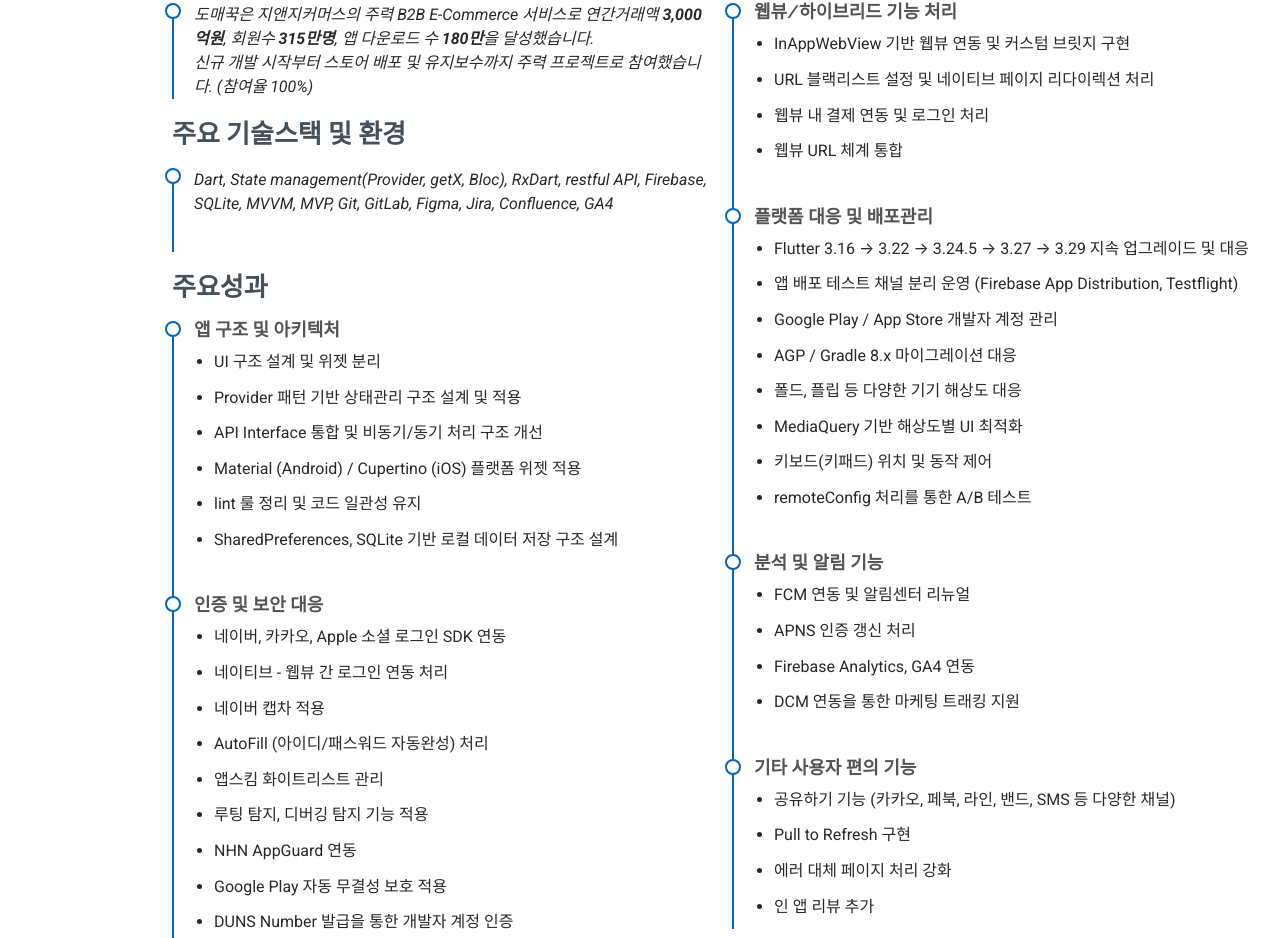
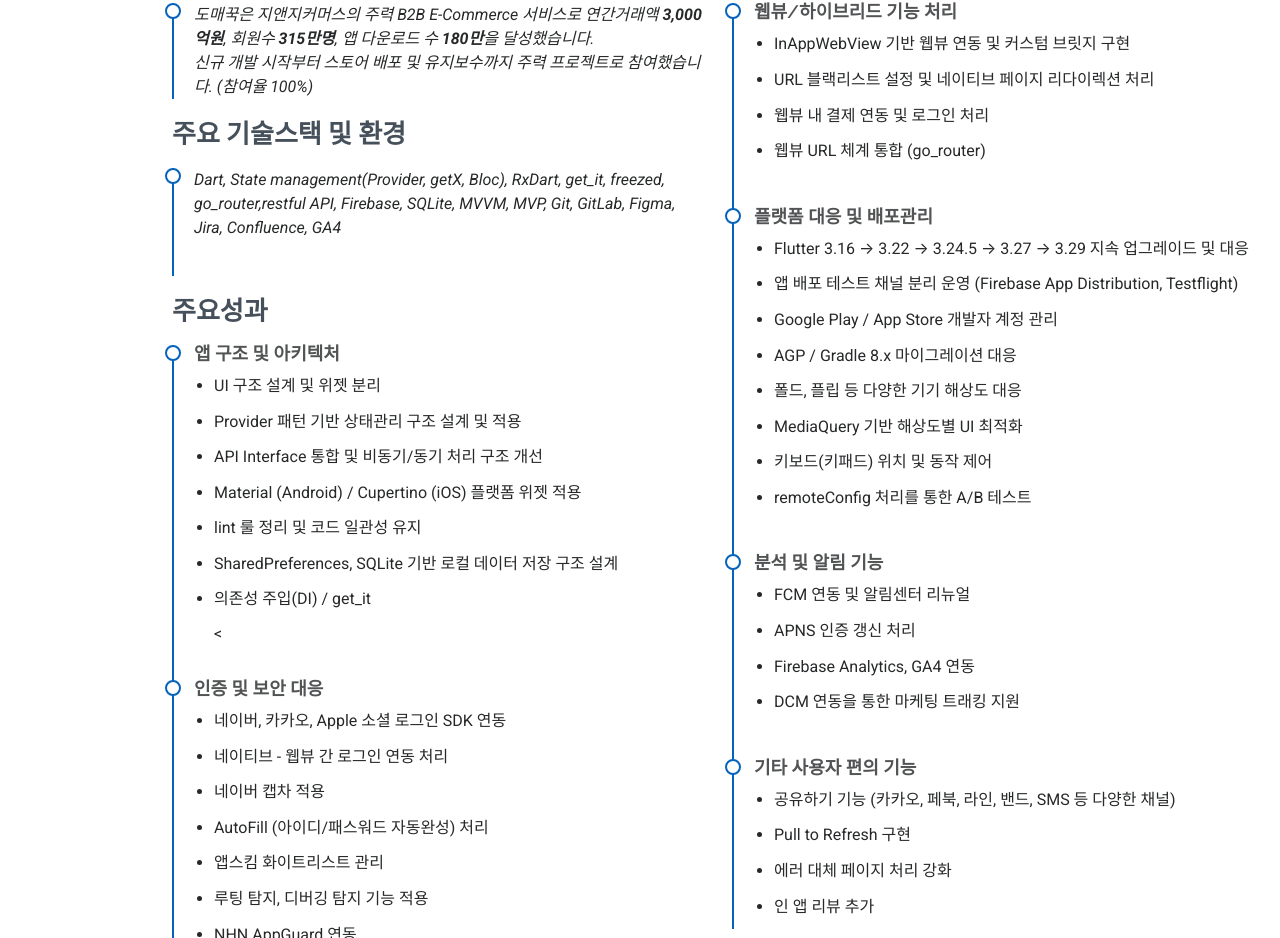
Before and after one commit to joheeyong/joheeyong.github.io, a plain HTML site: page index.html in a window 1280 px wide. Shown: the part 2000-2938 px from the top of the page. Drawn offline with Linux system fonts and the light colour scheme.

Commit message:
일부 기술 추가

```diff
--- a/index.html
+++ b/index.html
@@ -292,7 +292,7 @@
 
                     <h4 class="resume-title">주요 기술스택 및 환경</h4>
                     <div class="resume-item">
-                        <p><em>Dart, State management(Provider, getX, Bloc), RxDart, restful API,
+                        <p><em>Dart, State management(Provider, getX, Bloc), RxDart, get_it, freezed, go_router,restful API,
                             Firebase, SQLite, MVVM, MVP, Git, GitLab, Figma, Jira, Confluence,
                             GA4</em></p>
                     </div><!-- Edn Resume Item -->
@@ -307,6 +307,8 @@
                             <li>Material (Android) / Cupertino (iOS) 플랫폼 위젯 적용</li>
                             <li>lint 룰 정리 및 코드 일관성 유지</li>
                             <li>SharedPreferences, SQLite 기반 로컬 데이터 저장 구조 설계</li>
+                            <li>의존성 주입(DI) / get_it </li>
+                            <
                         </ul>
                     </div>
                     <div class="resume-item">
@@ -336,7 +338,7 @@
                             <li>InAppWebView 기반 웹뷰 연동 및 커스텀 브릿지 구현</li>
                             <li>URL 블랙리스트 설정 및 네이티브 페이지 리다이렉션 처리</li>
                             <li>웹뷰 내 결제 연동 및 로그인 처리</li>
-                            <li>웹뷰 URL 체계 통합</li>
+                            <li>웹뷰 URL 체계 통합 (go_router)</li>
                         </ul>
                     </div><!-- Edn Resume Item -->
 
@@ -573,68 +575,6 @@
 
     </section><!-- /Resume Section -->
 
-<!--    <section id="other" class="portfolio section-bg">-->
-<!--        <div class="container aos-init aos-animate" data-aos="fade-up">-->
-
-<!--            <div class="section-title">-->
-<!--                <h2>Other</h2>-->
-<!--            </div>-->
-
-<!--            <div class="row portfolio-container aos-init aos-animate" data-aos="fade-up"-->
-<!--                 data-aos-delay="200" style="position: relative; height: 700px;">-->
-<!--                <div class="col-lg-6 col-md-6 portfolio-item filter-spring"-->
-<!--                     style="position: absolute; top: 0px;">-->
-<!--                    <div class="content">-->
-<!--                        <h4>Other</h4>-->
-<!--                        <ul>-->
-<!--                            <li><strong>앱 구조 및 아키텍처</strong>-->
-<!--                                <ul>-->
-<!--                                    <li>UI 구조 설계 및 위젯 분리</li>-->
-<!--                                    <li>Provider 패턴 기반 상태관리 구조 설계 및 적용</li>-->
-<!--                                    <li>API Interface 통합 및 비동기/동기 처리 구조 개선</li>-->
-<!--                                    <li>Material (Android) / Cupertino (iOS) 플랫폼 위젯 적용</li>-->
-<!--                                    <li>lint 룰 정리 및 코드 일관성 유지</li>-->
-<!--                                    <li>SharedPreferences, SQLite 기반 로컬 데이터 저장 구조 설계</li>-->
-<!--                                </ul>-->
-<!--                            </li>-->
-<!--                        </ul>-->
-<!--                        <ul>-->
-<!--                            <li><strong>인증 및 보안 대응</strong>-->
-<!--                                <ul>-->
-<!--                                    <li>네이버, 카카오, Apple 소셜 로그인 SDK 연동</li>-->
-<!--                                    <li>네이티브 - 웹뷰 간 로그인 연동 처리</li>-->
-<!--                                    <li>네이버 캡차 적용</li>-->
-<!--                                    <li>AutoFill (아이디/패스워드 자동완성) 처리</li>-->
-<!--                                    <li>앱스킴 화이트리스트 관리</li>-->
-<!--                                    <li>루팅 탐지, 디버깅 탐지 기능 적용</li>-->
-<!--                                    <li>NHN AppGuard 연동</li>-->
-<!--                                    <li>Google Play 자동 무결성 보호 적용</li>-->
-<!--                                    <li>DUNS Number 발급을 통한 개발자 계정 인증</li>-->
-<!--                                    <li>ISMS 인증 대응 (~2025)</li>-->
-<!--                                    <li>사용자 무결성 검증 기능 구현</li>-->
-<!--                                    <li>카카오뱅크 본인인증 연동</li>-->
-<!--                                    <li>다중 “계정전환” 로그인 기능 추가</li>-->
-<!--                                </ul>-->
-<!--                            </li>-->
-<!--                        </ul>-->
-<!--                        <ul>-->
-<!--                        </ul>-->
-<!--                    </div>-->
-<!--                </div>-->
-<!--            </div>-->
-<!--            <br>-->
-<!--            <br>-->
-<!--            <br>-->
-<!--            <br>-->
-<!--            <br>-->
-<!--            <br>-->
-<!--            <br>-->
-<!--            <br>-->
-<!--            <br>-->
-
-<!--        </div>-->
-<!--    </section>-->
-
 </main>
 
 <footer id="footer" class="footer position-relative light-background">
```
